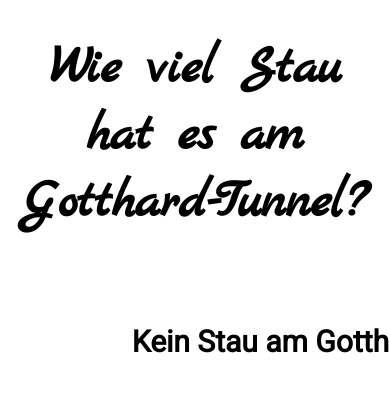
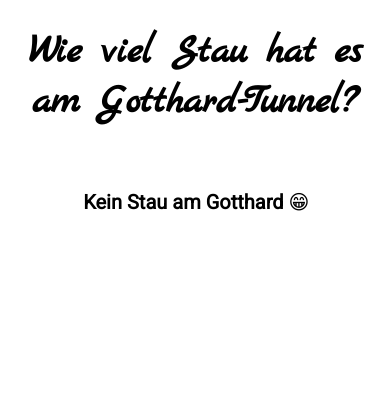
Before and after one commit to FAIKUE/GotthardJam, a Flask app: template templates/jam_ui.html in a window 390 px wide; the page is wider, and only the part inside the window is pictured. Shown: the top 396 px of that part. Run offline with Flask 2, Linux system fonts and the light colour scheme; the template is opened without the code that fills it, so the values that code supplies are empty; some libraries are stand-ins or nearby versions.

Commit message:
css improvements for mobiles

```diff
--- a/static/style.css
+++ b/static/style.css
@@ -1,5 +1,6 @@
 body {
     font-family: Roboto, Helvetica, Verdana, sans-serif;
+    padding: 0;
 }
 
 .wrapper {
@@ -36,3 +37,16 @@ body {
     background-color: #FDAEA9;
     color: #9D5E59;
 }
+
+@media only screen and (max-width: 600px) {
+    .jam-section {
+        min-width: 0;
+        font-size: 10pt;
+        width: 90%;
+        margin: 5pt;
+    }
+
+    .title {
+        font-size: 30pt;
+    }
+}
```
